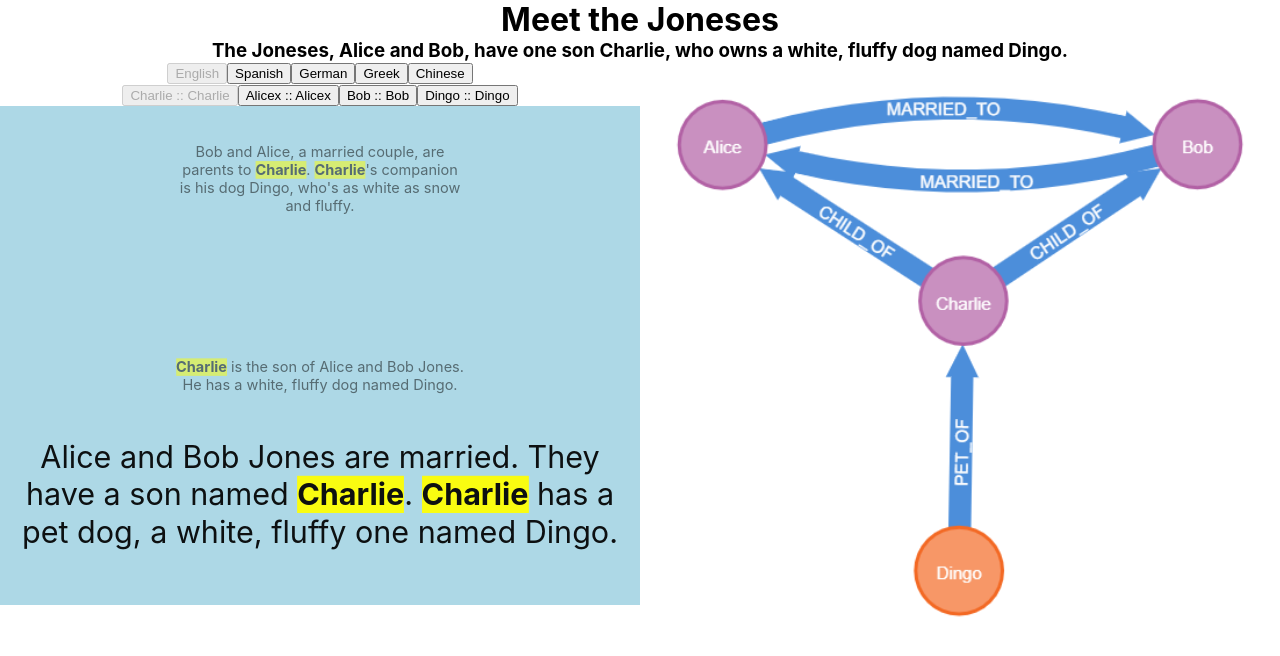
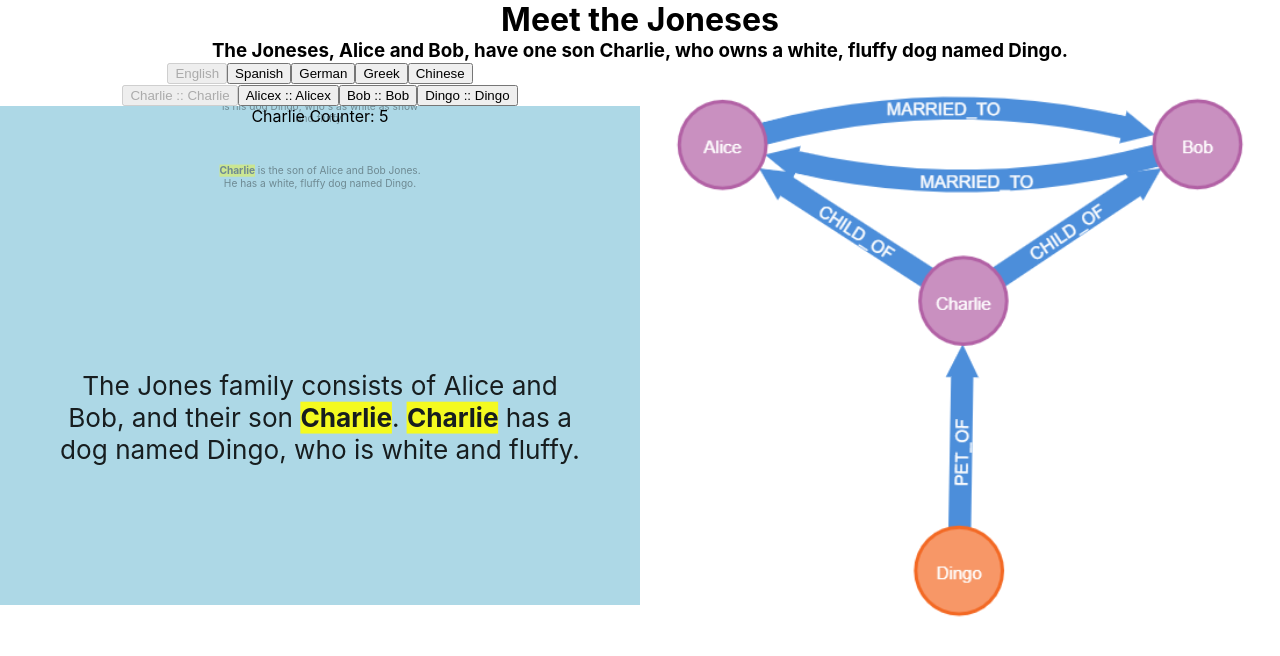
Before and after one commit to eejai42/syntax-free-vs-locked, a React (Create React App) app in the folder the-joneses/MartiniGlassScrollingSyntax/martini-scroller-app/: page / in a window 1280 px wide. Shown: the top 656 px of the page. Built offline with nearby package versions, Linux system fonts and the light colour scheme.

Commit message:
Added Charlie Counter.

```diff
--- a/the-joneses/MartiniGlassScrollingSyntax/martini-scroller-app/src/TextScroller.js
+++ b/the-joneses/MartiniGlassScrollingSyntax/martini-scroller-app/src/TextScroller.js
@@ -4,8 +4,11 @@ const TextScroller = ({ data, languageName, currentKeyword, story }) => {
   const [activeVariationIndices, setActiveVariationIndices] = useState([0, 1, 2]);
   const [variations, setVariations] = useState([]);
   const totalVariations = variations.length;
-  const scrollSpeed = 10000; // Duration of each scroll, e.g., 10 seconds
+  const scrollSpeed = 8000; // Duration of each scroll, e.g., 10 seconds
   const staggerDuration = scrollSpeed / 4; // Stagger duration for starting next variation
+  const [keywordCounts, setKeywordCounts] = useState({});
+
+
 
   useEffect(() => {
     if (story) {
@@ -37,6 +40,27 @@ const TextScroller = ({ data, languageName, currentKeyword, story }) => {
     }
   }, [totalVariations, staggerDuration]);
 
+  const updateKeywordCount = (newIndex) => {
+    // Check if newIndex is a valid index in the variations array
+    if (newIndex >= 0 && newIndex < variations.length) {
+      const keywordText = getKeywordText(currentKeyword);
+      const variation = variations[newIndex];
+      const matches = (variation.match(new RegExp(keywordText, 'gi')) || []).length;
+
+      setKeywordCounts(prevCounts => ({
+        ...prevCounts,
+        [currentKeyword]: (prevCounts[currentKeyword] || 0) + matches
+      }));
+    }
+  };
+
+
+  useEffect(() => {
+    // Get the most recently added index
+    const mostRecentIndex = activeVariationIndices[activeVariationIndices.length - 1];
+    updateKeywordCount(mostRecentIndex);
+  }, [activeVariationIndices, currentKeyword]);
+
   const getKeywordText = (keywordName) => {
     const keywords = data.story.keywords;
     const keyword = keywords.find(k => k.name === keywordName);
@@ -46,7 +70,7 @@ const TextScroller = ({ data, languageName, currentKeyword, story }) => {
     else return keyword.name}
   }
 
-  const highlightKeyword = (text, keywordName) => {
+ const highlightKeyword = (text, keywordName) => {
     const keywords = data.story.keywords;
     const keyword = keywords.find(k => k.name === keywordName);
     const keywordText = getKeywordText(keyword.name);
@@ -59,7 +83,7 @@ const TextScroller = ({ data, languageName, currentKeyword, story }) => {
     text.split(keywordText).forEach((part, index, array) => {
       highlightedText.push(part);
 
-      if (index < array.length - 1) { // Don't add keyword after the last part
+      if (index < array.length - 1) {
         highlightedText.push(
           <span key={index} style={{ fontWeight: 'bold', backgroundColor: 'yellow' }}>
             {keywordText}
@@ -76,8 +100,11 @@ const TextScroller = ({ data, languageName, currentKeyword, story }) => {
 
   return (
     <div className="FullHeightContainer">
+      <div>
+        {currentKeyword} Counter: {keywordCounts[currentKeyword] || 0}
+      </div>
       {variations.map((variation, index) => (
-        <p key={index} className={`TextScroller ${activeVariationIndices.includes(index) ? 'active' : ''}`} style={{animationDuration: `${scrollSpeed}ms`}}>
+        <p key={index} className={`TextScroller ${activeVariationIndices.includes(index) ? 'active' : ''}`} style={{animationDuration: `${scrollSpeed}ms`, minHeight: '4em'}}>
           {highlightKeyword(variation, currentKeyword)}
         </p>
       ))}
```
